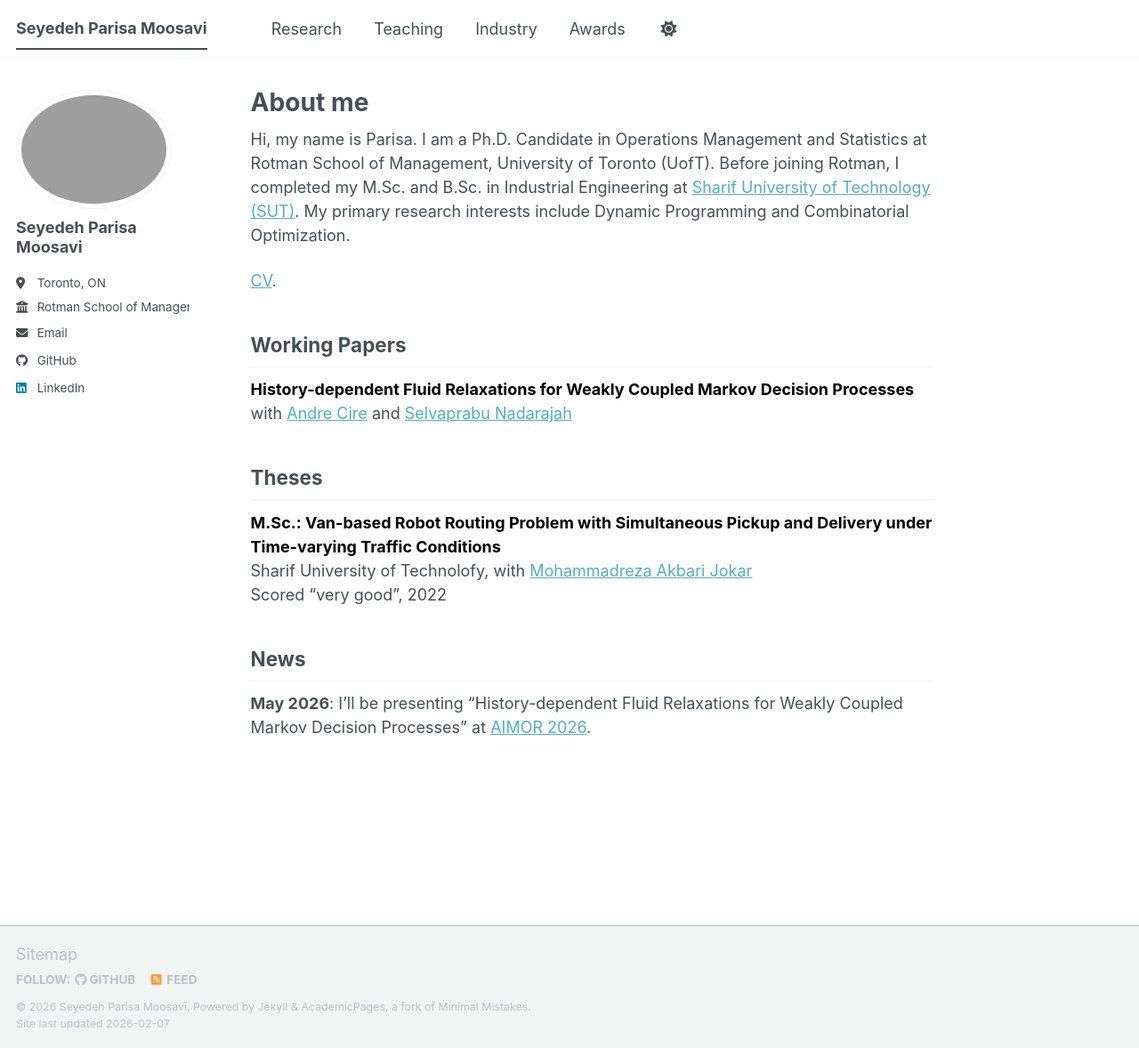
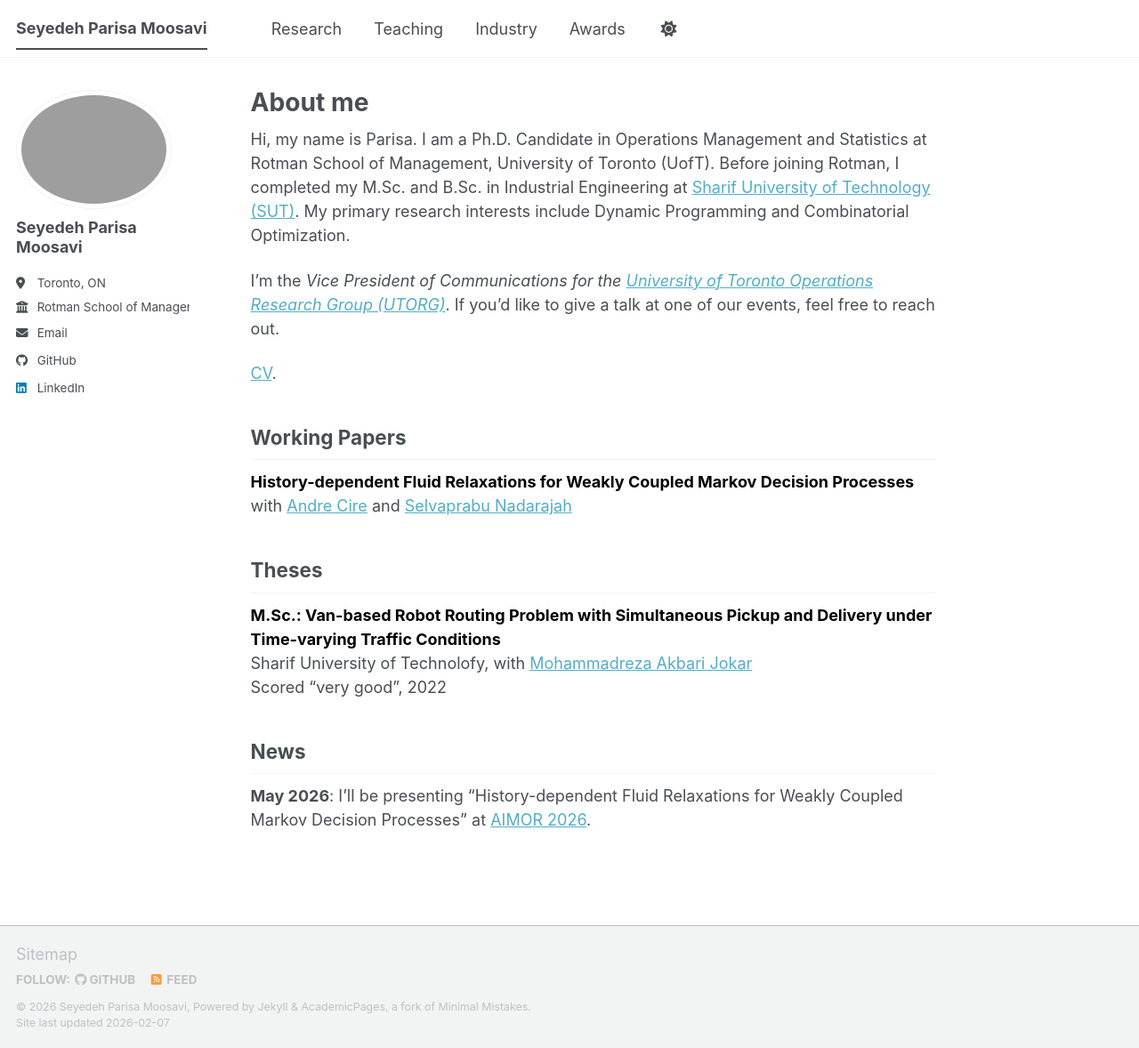
Before and after one commit to parisamsv/parisamsv.github.io, a Jekyll site: the page built from _pages/about.md, in a window 1280 px wide and 1178 px high. Shown: the whole window at 89% size. Built offline with Jekyll 4.4.1, drawn with Linux system fonts in a browser that asks for light colours; a script bundle is joined from its source files by our own code; library files that are not in the unit come from our copies.

Commit message:
Update about page with new role information
Added a new role as Vice President of Communications for UTORG.

```diff
--- a/_pages/about.md
+++ b/_pages/about.md
@@ -9,6 +9,8 @@ redirect_from:
 ---
 
 Hi, my name is Parisa. I am a Ph.D. Candidate in Operations Management and Statistics at Rotman School of Management, University of Toronto (UofT). Before joining Rotman, I completed my M.Sc. and B.Sc. in Industrial Engineering at [Sharif University of Technology (SUT)](https://en.sharif.edu/). My primary research interests include Dynamic Programming and Combinatorial Optimization.
+
+I’m the _Vice President of Communications for the [University of Toronto Operations Research Group (UTORG)](https://org.mie.utoronto.ca/)_. If you’d like to give a talk at one of our events, feel free to reach out.
 
 [CV](https://utoronto-my.sharepoint.com/:b:/g/personal/p_moosavi_rotman_utoronto_ca/IQDkPQsBQpd-Ra0J2sg-vUNgAZenr3cMLoQiRzE9Mi06_NM?e=qIDhsK).
 
```
